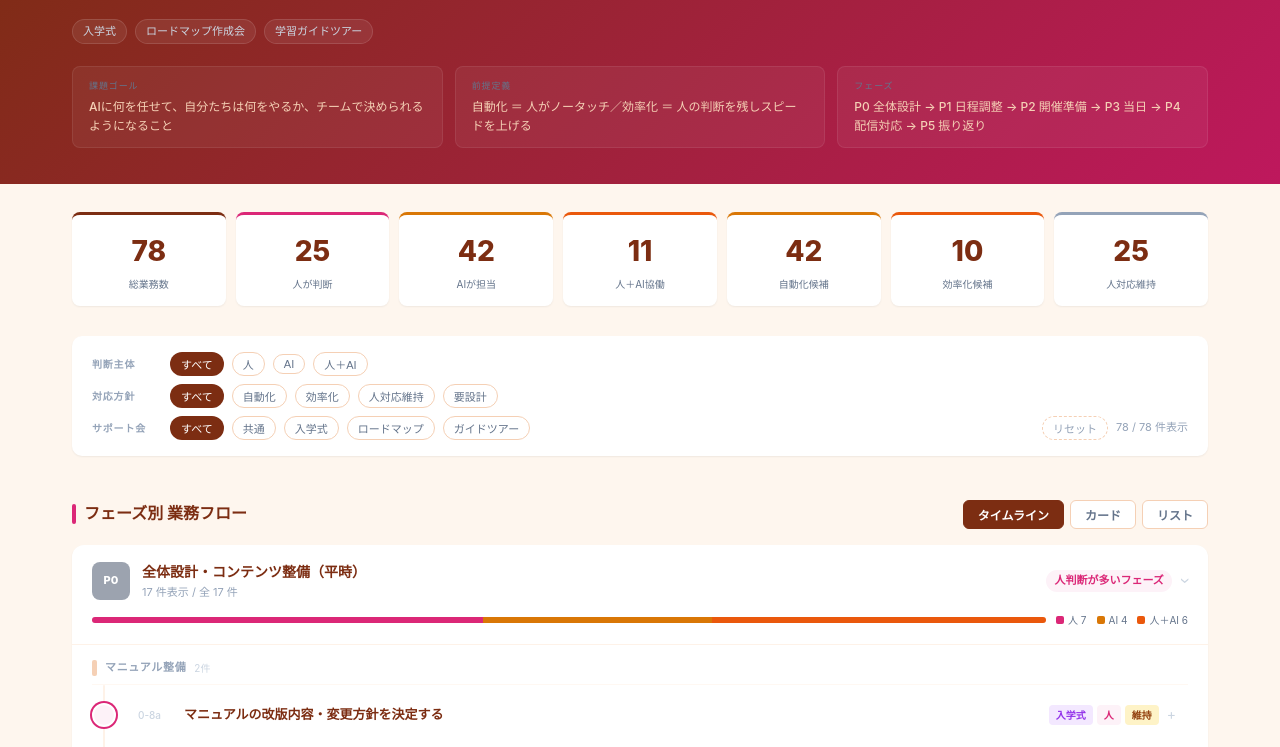
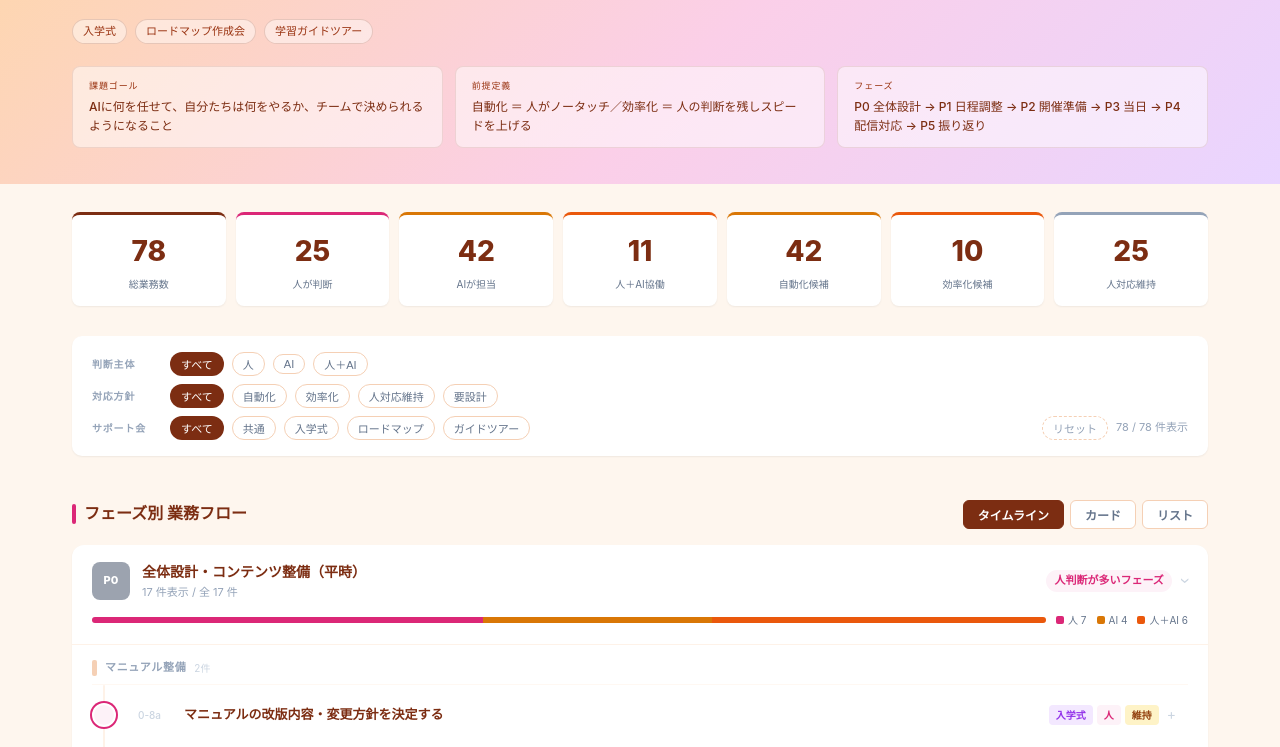
Before and after one commit to kanafukuzumi/Claude, a plain HTML site: page docs/index.html in a window 1280 px wide. Shown: the part 109-856 px from the top of the page. Drawn offline with Linux system fonts and the light colour scheme.

Commit message:
Header: pastel peach-pink-lavender gradient
Made-with: Cursor

```diff
--- a/docs/index.html
+++ b/docs/index.html
@@ -20,16 +20,16 @@
 body{font-family:-apple-system,BlinkMacSystemFont,'Segoe UI','Hiragino Sans',sans-serif;background:#FEF6EE;color:#1E293B;line-height:1.6;font-size:14px;}
 
 /* ── HEADER ── */
-.pg-header{background:linear-gradient(135deg,#7C2D12 0%,#BE185D 100%);color:white;padding:44px 0 36px;}
+.pg-header{background:linear-gradient(135deg,#FED7AA 0%,#FBCFE8 55%,#E9D5FF 100%);color:#7C2D12;padding:44px 0 36px;}
 .container{max-width:1200px;margin:0 auto;padding:0 32px;}
 .pg-header h1{font-size:24px;font-weight:800;letter-spacing:-.02em;margin-bottom:4px;}
-.pg-header .lead{font-size:12px;color:#94A3B8;margin-bottom:22px;}
+.pg-header .lead{font-size:12px;color:#9A3412;margin-bottom:22px;}
 .hd-tags{display:flex;gap:8px;flex-wrap:wrap;margin-bottom:22px;}
-.hd-tag{background:rgba(255,255,255,.07);border:1px solid rgba(255,255,255,.12);color:#CBD5E1;font-size:11px;padding:3px 10px;border-radius:16px;}
+.hd-tag{background:rgba(255,255,255,.45);border:1px solid rgba(124,45,18,.18);color:#9A3412;font-size:11px;padding:3px 10px;border-radius:16px;}
 .hd-meta{display:grid;grid-template-columns:repeat(auto-fit,minmax(200px,1fr));gap:12px;}
-.hd-box{background:rgba(255,255,255,.05);border:1px solid rgba(255,255,255,.08);border-radius:8px;padding:12px 16px;}
-.hd-box .lb{font-size:9px;text-transform:uppercase;letter-spacing:.1em;color:#64748B;margin-bottom:3px;}
-.hd-box .vl{font-size:12px;color:#F5D0B5;font-weight:500;}
+.hd-box{background:rgba(255,255,255,.5);border:1px solid rgba(124,45,18,.12);border-radius:8px;padding:12px 16px;}
+.hd-box .lb{font-size:9px;text-transform:uppercase;letter-spacing:.1em;color:#9A3412;margin-bottom:3px;}
+.hd-box .vl{font-size:12px;color:#7C2D12;font-weight:500;}
 
 /* ── STATS ── */
 #sec-stats{padding:28px 0 0;}
```
